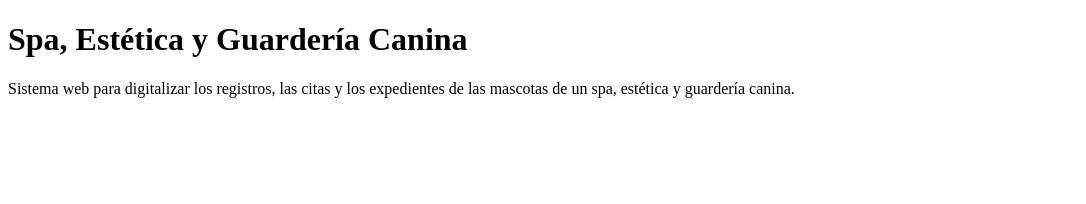
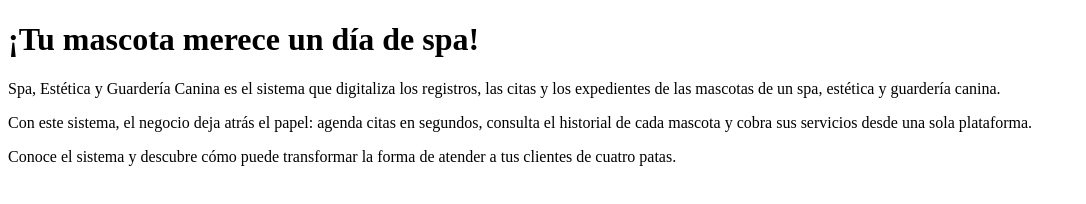
Before and after one commit to Rappu10/SpaEsteticaGuarderiaCanina, a plain HTML site: page src/index.html in a window 1280 px wide. Shown: the whole page, without its empty margins (0-1086 px from the left). Drawn offline with Linux system fonts and the light colour scheme.

Commit message:
Agregar presentacion del proyecto

```diff
--- a/src/index.html
+++ b/src/index.html
@@ -5,7 +5,9 @@
   <title>Spa, Estética y Guardería Canina</title>
 </head>
 <body>
-  <h1>Spa, Estética y Guardería Canina</h1>
-  <p>Sistema web para digitalizar los registros, las citas y los expedientes de las mascotas de un spa, estética y guardería canina.</p>
+  <h1>¡Tu mascota merece un día de spa!</h1>
+  <p>Spa, Estética y Guardería Canina es el sistema que digitaliza los registros, las citas y los expedientes de las mascotas de un spa, estética y guardería canina.</p>
+  <p>Con este sistema, el negocio deja atrás el papel: agenda citas en segundos, consulta el historial de cada mascota y cobra sus servicios desde una sola plataforma.</p>
+  <p>Conoce el sistema y descubre cómo puede transformar la forma de atender a tus clientes de cuatro patas.</p>
 </body>
 </html>
```
